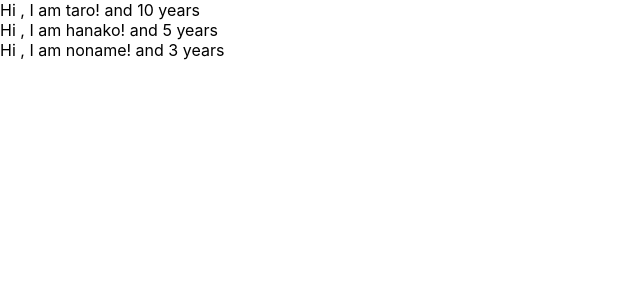
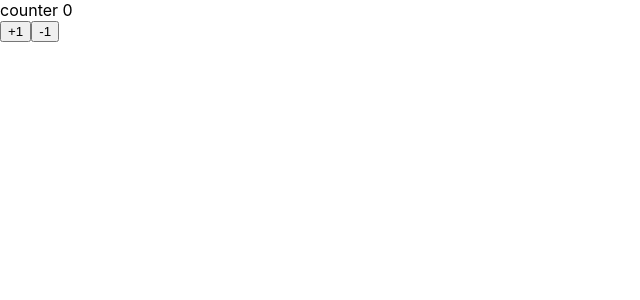
Before and after one commit to sonjfica/react-app, a React (Create React App) app: page / in a window 1280 px wide. Shown: the top 300 px of the page, without its empty margins (0-640 px from the left). Built offline with nearby package versions, Linux system fonts and the light colour scheme.

Commit message:
learn state and setState

```diff
--- a/src/App.js
+++ b/src/App.js
@@ -1,42 +1,30 @@
-import React from 'react';
-import PropTypes from 'prop-types';
+import React, { Component } from 'react';
 
-// Appクラスがコンポネントを継承して作成されている　クラスコンポーネント
-// class App extends Component {
-//   render() {
-//     return (
-//       <React.Fragment>
-//         <label htmlFor="bar">bar</label>
-//         <input type='text' onChange={( console.log('clicked'))} />
-//       </React.Fragment>
-//     )
-//   }
-// }
+const App = () => (<Counter></Counter>)
 
-const App = () => {
-  const profiles = [
-    { name: "taro", age: 10 },
-    { name: "hanako", age: 5 },
-    { name: "noname", age: 3},
-  ]
-  return (
-    <div>
-      {
-        profiles.map((profile, index) => {
-          return <User name={profile.name} age={profile.age} key={index} />
-        })
-      }
-    </div>
-  )
-}
+class Counter extends Component {
+  constructor(props) {
+    super(props)
+    this.state = { count: 0 }
+  }
 
-const User = (props) => {
-  return <div>Hi , I am {props.name}! and {props.age} years</div>
-}
+  handlePlusButton = () => {
+    this.setState( {count: this.state.count + 1 })
+  }
 
-User.propTypes = {
-  name: PropTypes.string,
-  age: PropTypes.number.isRequired
+  handleMinusButton = () => {
+    this.setState( {count: this.state.count - 1 })
+  }
+
+  render() {
+    return(
+      <>
+        <div>counter {this.state.count}</div>
+        <button onClick={this.handlePlusButton}>+1</button>
+        <button onClick={this.handleMinusButton}>-1</button>
+      </>
+    )
+  }
 }
 
 export default App;
```
